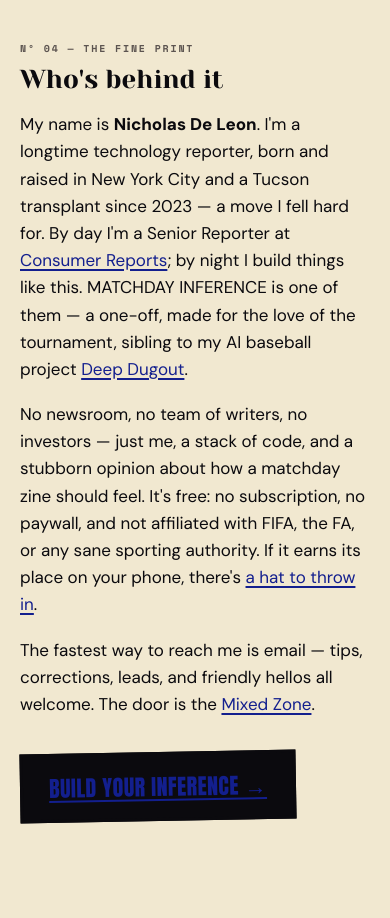
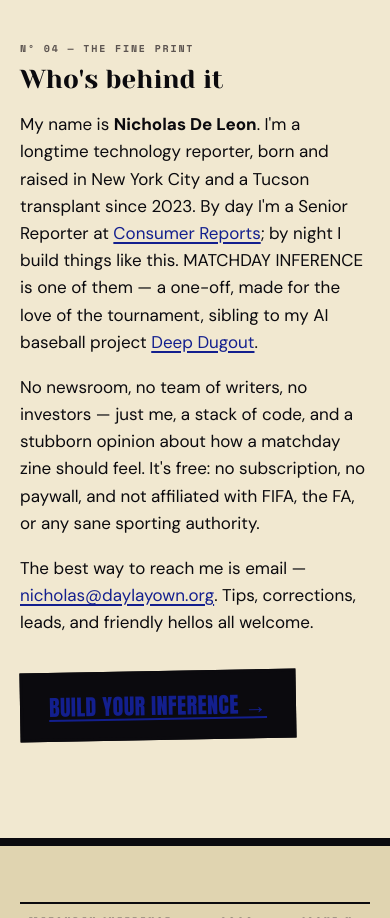
Before and after one commit to daylayown/matchday-inference, a website: page web/about.html in a window 390 px wide. Shown: the part 1846-2764 px from the top of the page. Drawn offline with nearby package versions, Linux system fonts and the light colour scheme; a web font is replaced by a local one.

Commit message:
Tighten About bio: drop two lines, add direct email contact
Removed "a move I fell hard for" and the "earns its place on your phone /
hat to throw in" line. Contact is now direct: nicholas@daylayown.org.

Co-Authored-By: Claude Opus 4.8 (1M context) <noreply@anthropic.com>

```diff
--- a/web/about.html
+++ b/web/about.html
@@ -65,9 +65,9 @@
 
   <span class="label">Nº 04 — The Fine Print</span>
   <h2>Who's behind it</h2>
-  <p>My name is <strong>Nicholas De Leon</strong>. I'm a longtime technology reporter, born and raised in New York City and a Tucson transplant since 2023 — a move I fell hard for. By day I'm a Senior Reporter at <a href="https://www.consumerreports.org" rel="noopener">Consumer Reports</a>; by night I build things like this. MATCHDAY INFERENCE is one of them — a one-off, made for the love of the tournament, sibling to my AI baseball project <a href="https://deepdugout.com" rel="noopener">Deep Dugout</a>.</p>
-  <p>No newsroom, no team of writers, no investors — just me, a stack of code, and a stubborn opinion about how a matchday zine should feel. It's free: no subscription, no paywall, and not affiliated with FIFA, the FA, or any sane sporting authority. If it earns its place on your phone, there's <a href="/#signup">a hat to throw in</a>.</p>
-  <p>The fastest way to reach me is email — tips, corrections, leads, and friendly hellos all welcome. The door is the <a href="mixed-zone.html">Mixed Zone</a>.</p>
+  <p>My name is <strong>Nicholas De Leon</strong>. I'm a longtime technology reporter, born and raised in New York City and a Tucson transplant since 2023. By day I'm a Senior Reporter at <a href="https://www.consumerreports.org" rel="noopener">Consumer Reports</a>; by night I build things like this. MATCHDAY INFERENCE is one of them — a one-off, made for the love of the tournament, sibling to my AI baseball project <a href="https://deepdugout.com" rel="noopener">Deep Dugout</a>.</p>
+  <p>No newsroom, no team of writers, no investors — just me, a stack of code, and a stubborn opinion about how a matchday zine should feel. It's free: no subscription, no paywall, and not affiliated with FIFA, the FA, or any sane sporting authority.</p>
+  <p>The best way to reach me is email — <a href="mailto:nicholas@daylayown.org">nicholas@daylayown.org</a>. Tips, corrections, leads, and friendly hellos all welcome.</p>
 
   <p style="margin-top:34px;"><a class="btn-mail" href="/#signup">Build Your Inference →</a></p>
 </main>
```
